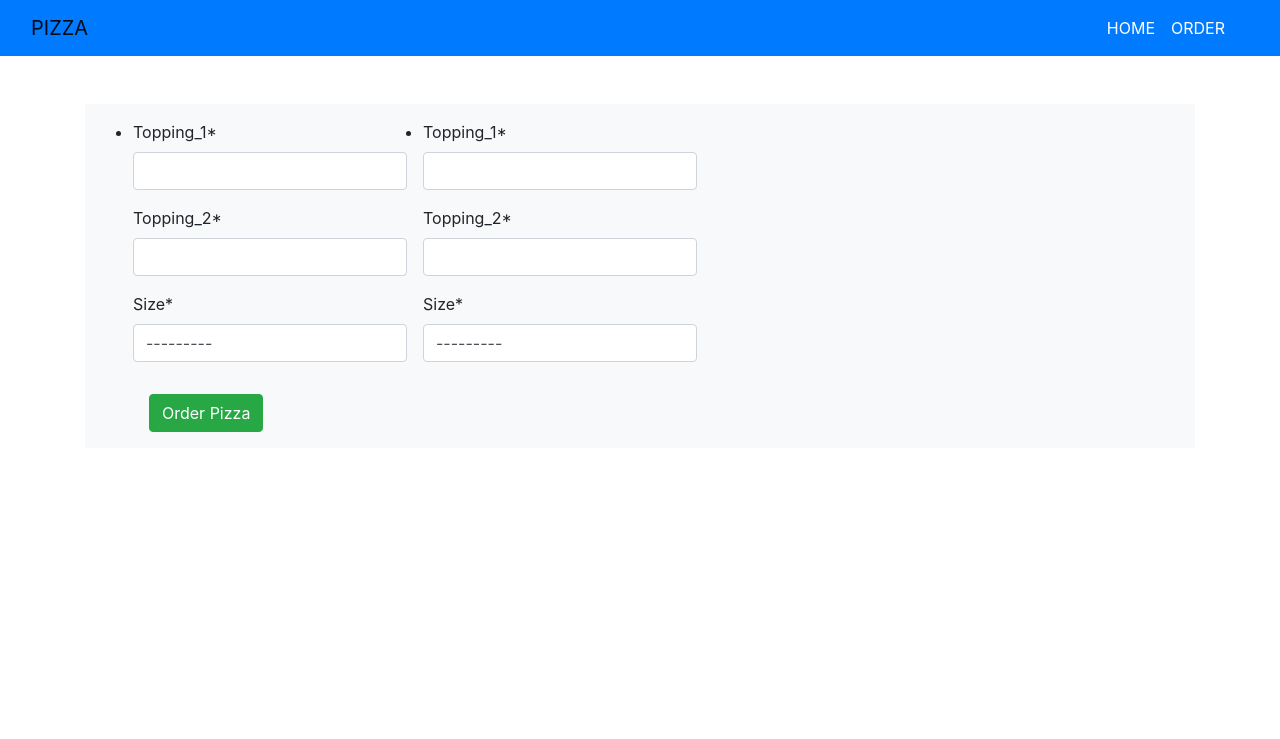
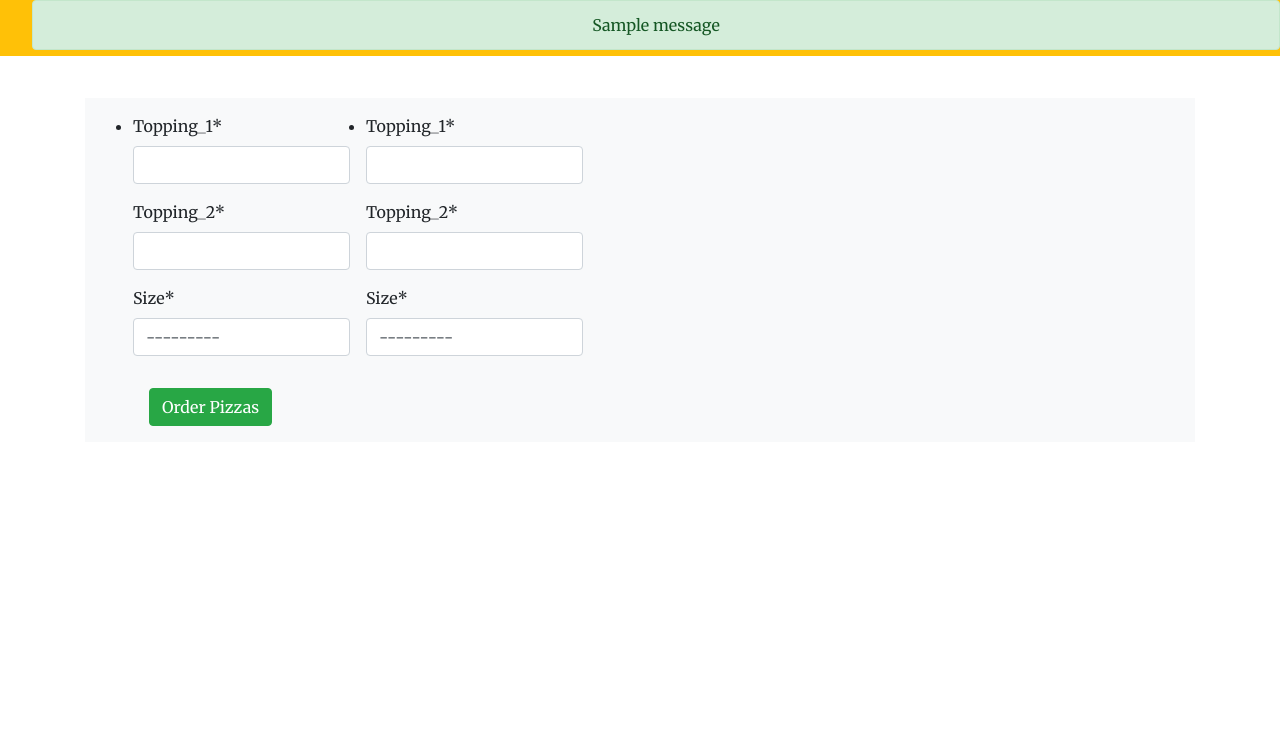
Before and after one commit to FatihG34/Pizza_Ordering_Web_App, a Django app: page /pizzas/ in a window 1280 px wide. Shown: the top 739 px of the page. Run offline with Django 4.2, Linux system fonts and the light colour scheme; tables that the repository leaves empty hold one stand-in row (values such as "Sample post"); one stand-in notice (Sample message) is shown; some libraries are stand-ins or nearby versions.

Commit message:
modified

```diff
--- a/pizza/templates/pizza/base.html
+++ b/pizza/templates/pizza/base.html
@@ -5,7 +5,7 @@
     <meta charset="UTF-8" />
     <meta http-equiv="X-UA-Compatible" content="IE=edge" />
     <meta name="viewport" content="width=device-width, initial-scale=1.0" />
-    <title>Sun's Garden</title>
+    <title>Sun Garden Pizza</title>
         <link
       href="https://cdn.jsdelivr.net/npm/bootstrap@5.2.0/dist/css/bootstrap.min.css"
       rel="stylesheet"
@@ -22,11 +22,19 @@
       rel="stylesheet"
       href="https://cdnjs.cloudflare.com/ajax/libs/fontawesome/5.11.2/css/all.min.css"
     />
+    <link rel="preconnect" href="https://fonts.googleapis.com">
+<link rel="preconnect" href="https://fonts.gstatic.com" crossorigin>
+<link href="https://fonts.googleapis.com/css2?family=Merriweather:ital,wght@0,300;0,400;0,700;0,900;1,300;1,400;1,700;1,900&display=swap" rel="stylesheet">
+<style>
+  body{
+    font-family: 'Merriweather', serif;
+  }
+</style>
   </head>
   <body>
-    <nav class="navbar navbar-expand-md navbar-light bg-primary text-uppercase">
+    <nav class="container-fluid navbar navbar-expand-md navbar-light bg-warning text-uppercase position-fixed top-0">
     <div class="container-fluid">
-      <a class="navbar-brand" href="{% url 'home' %}">Pizza</a>
+      <a class="navbar-brand" href="{% url 'home' %}">Sun Pizza</a>
       <button class="navbar-toggler" type="button" data-bs-toggle="collapse" data-bs-target="#navbarSupportedContent"
         aria-controls="navbarSupportedContent" aria-expanded="false" aria-label="Toggle navigation">
         <span class="navbar-toggler-icon"></span>
@@ -34,18 +42,17 @@
       <div class="collapse navbar-collapse" id="navbarSupportedContent">
         <ul class="navbar-nav ms-auto mb-2 me-3 mb-lg-0">
           <li class="nav-item">
-            <a class="nav-link active text-white" aria-current="page" href="{% url 'home' %}">Home</a>
+            <a class="nav-link active" aria-current="page" href="{% url 'home' %}">Home</a>
           </li>
           <li class="nav-item">
-            <a class="nav-link text-white" href="{% url 'order' %} ">Order</a>
+            <a class="nav-link active" href="{% url 'order' %} ">Order</a>
           </li>
-          {% comment %} <li class="nav-item">
-            <a class="nav-link text-white" href="{% url 'pizzas' %} ">Pizzas</a>
-          </li> {% endcomment %}
       </div>
     </div>
   </nav>
+  <div style="height: calc(100vh - 60px)!important;">
     {% block pizza %} {% endblock pizza %}
+  </div>
     <script src="https://cdn.jsdelivr.net/npm/bootstrap@5.2.0-beta1/dist/js/bootstrap.bundle.min.js"
     integrity="sha384-pprn3073KE6tl6bjs2QrFaJGz5/SUsLqktiwsUTF55Jfv3qYSDhgCecCxMW52nD2"
     crossorigin="anonymous"></script>
--- a/pizza/templates/pizza/home.html
+++ b/pizza/templates/pizza/home.html
@@ -1,4 +1,7 @@
 {% extends 'pizza/base.html' %}
 {% block pizza %}
-<h1>Here is Home Page</h1>
+<div class="container-fluid d-flex">
+    <h1 class="text-danger">Sun Garden Pizza</h1>
+<img src="https://media.cntraveler.com/photos/5a9488dba566be4ab1b4696c/4:3/w_3556,h_2667,c_limit/Gioia-Pizzeria_SORAYA-MATOS_2018__MG_1278.jpg" alt="pizza" width="80%">
+</div>
 {% endblock pizza %}
--- a/pizza/templates/pizza/pizzas.html
+++ b/pizza/templates/pizza/pizzas.html
@@ -1,9 +1,26 @@
 {% extends 'pizza/base.html' %}
 {% load crispy_forms_tags %}
 {% block pizza %}
+<div class="messages">
+    {% if messages %}
+        <div class="">
+            <ul>
+            {% for message in messages %}
+                <p{% if message.tags %} class="text-center alert alert-{{ message.tags}}" {% endif %}>
+                {% if message.level == DEFAULT_MESSAGE_LEVELS.ERROR %}
+                Important:
+                {%endif %}
+                {{ message }}
+                </p>
+            {% endfor %}
+            </ul>
+        </div>
+    {% endif %}
+</div>
 <div class="container mt-5">
-<form action="" method="post" class="form-inline-blok bg-light p-3">
+<form action="{% url 'pizzas' %}" method="post" class="form-inline-blok bg-light p-3">
     {% csrf_token %}
+    {{ formset.management_form }}
     {{crispy}}
     <ul class="d-flex justify-content-start gap-3">
         {% for form in formset %}
@@ -12,7 +29,7 @@
         </li>
         {% endfor %}
     </ul>
-    <input type="submit" value="Order Pizza" class="btn btn-success mx-5">
+    <input type="submit" value="Order Pizzas" class="btn btn-success mx-5">
 </form>
 </div>
 {% endblock pizza %}
```
Also changed, not shown: pizza/templates/pizza/edit_order.html (+18 -1 lines).
